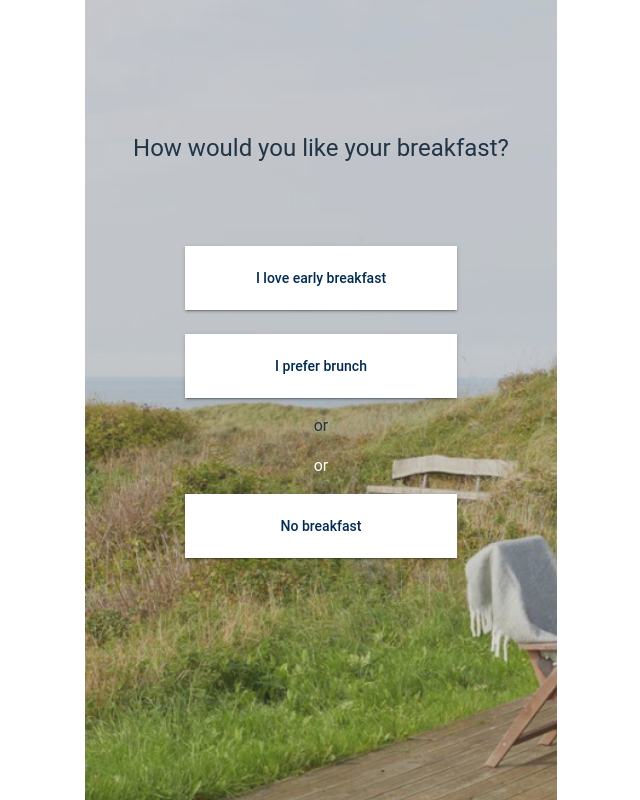
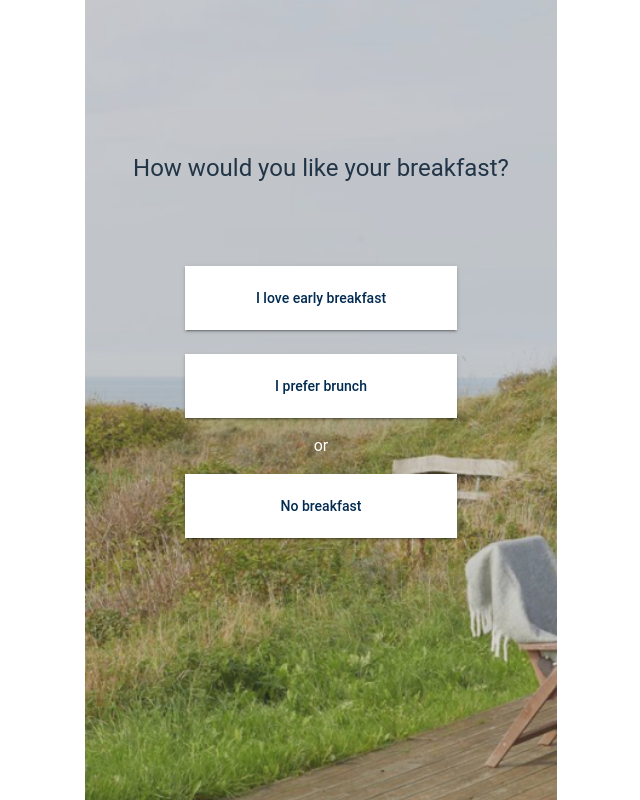
Before and after one commit to vexleet/baaa-visit-denmark, a React (Vite) app: page /breakfast in a window 1280 px wide. Shown: the whole page, without its empty margins (319-959 px from the left). Built offline with nearby package versions, Linux system fonts and the light colour scheme; a web font is replaced by a local one.

Commit message:
Update Breakfast.jsx

```diff
--- a/src/pages/Breakfast.jsx
+++ b/src/pages/Breakfast.jsx
@@ -23,7 +23,7 @@ function Breakfast() {
       <Button
         onClick={handleClick}
         style={{
-          backgroundColor: active ? '#e70013' : 'white',
+          backgroundColor: active ? '#e70013' : 'red',
 
           alignContent: 'center',
           alignSelf: 'center',
@@ -51,10 +51,6 @@ function Breakfast() {
         I prefer brunch
       </Button>
 
-      <Typography style={{ alignContent: 'center', alignSelf: 'center', marginTop: '1rem' }}>
-        or
-      </Typography>
-
     <Typography style={{alignContent:"center", alignSelf:"center", marginTop:"1rem", color:"white"}}>or</Typography>
 
     <Button style={{alignContent:"center", alignSelf:"center", backgroundColor:"white", color:"#022B52", width:"17rem", height:"4rem", marginTop:"1rem"}} variant="contained">No breakfast</Button>
```
